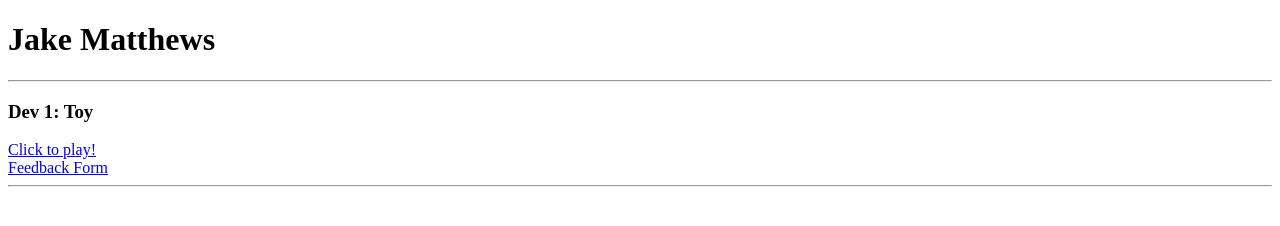
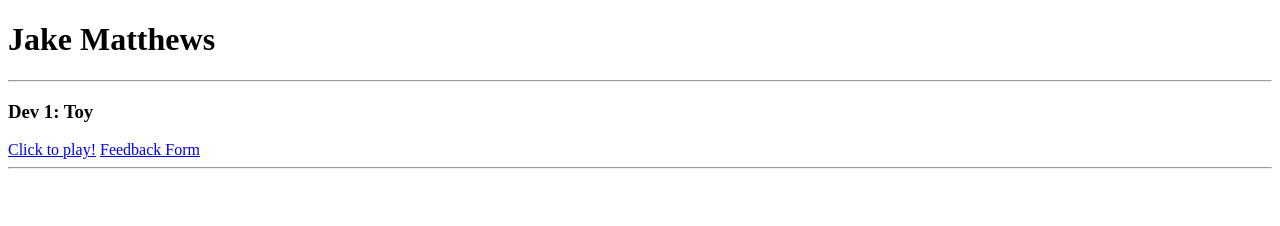
Before and after one commit to Jmatthews03/DigitalGameDesign, a plain HTML site: page index.html in a window 1280 px wide. Drawn offline with Linux system fonts and the light colour scheme.

Commit message:
Revert "Update index.html"
This reverts commit 06fac8dbf95e54a851e8ad33baabb086b344bec5.

```diff
--- a/index.html
+++ b/index.html
@@ -7,7 +7,7 @@
     <h1>Jake Matthews</h1>
     <hr>
     <h3>Dev 1: Toy</h3>
-    <a href="Resources/Project1/game.html">Click to play!</a> <br>
+    <a href="Resources/Project1/game.html">Click to play!</a>
     <a href="https://forms.gle/JjsbN8LLSSw8qZSE6">Feedback Form</a>
     <hr>
   </body>
```
